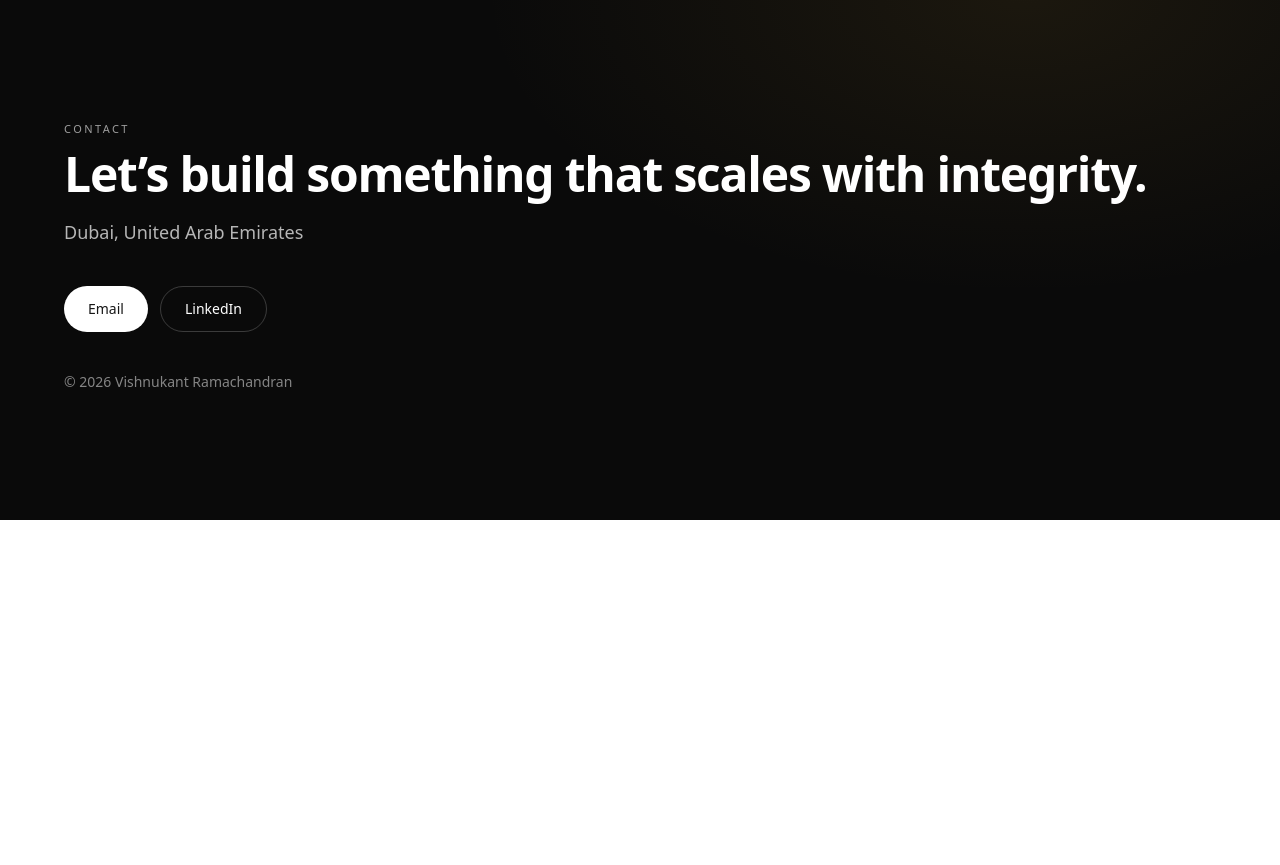
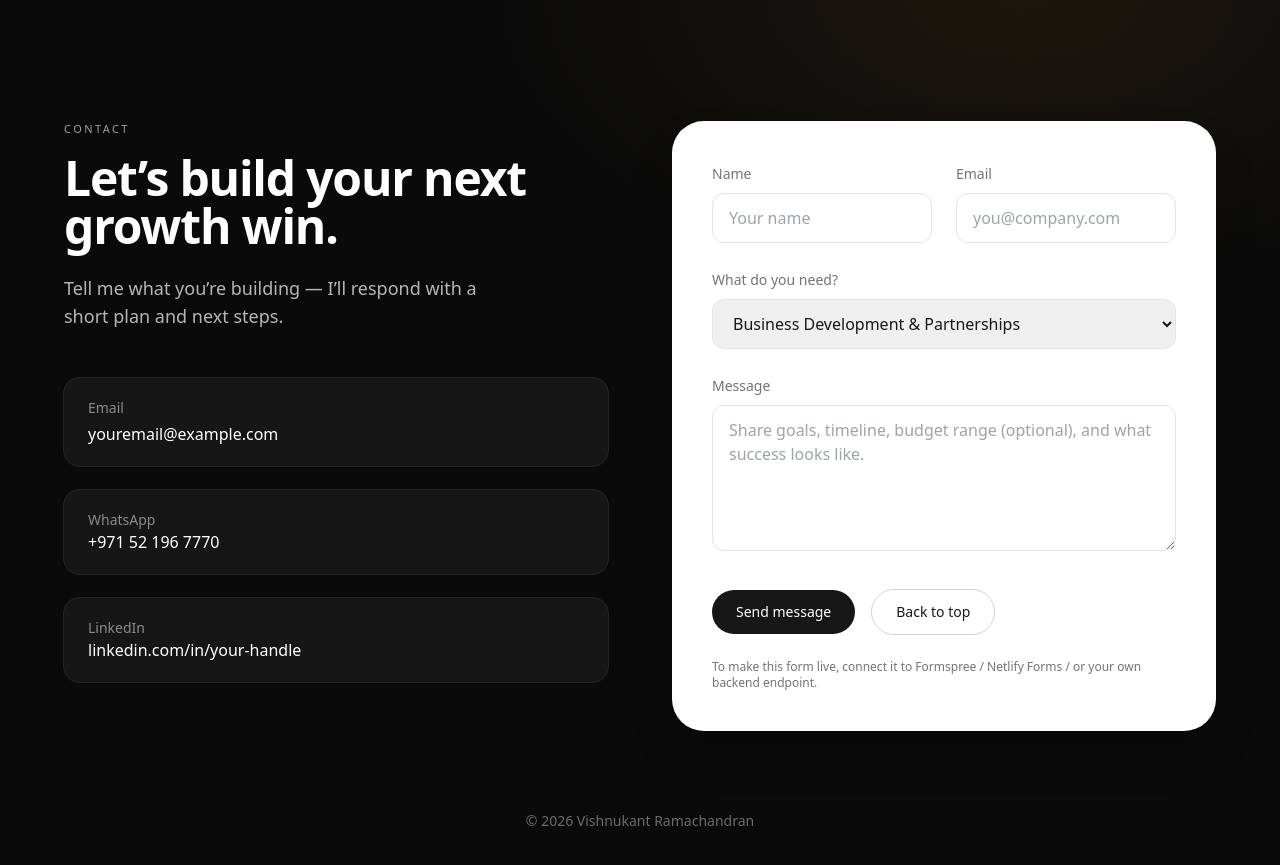
Before and after one commit to vishnukantr/vishnukantr.com, a Next.js app: page / in a window 1280 px wide. Shown: the part 9520-10385 px from the top of the page. Before the commit the page ends 10040 px from the top, so only its background shows below. Built offline with nearby package versions, Linux system fonts and the light colour scheme.

Commit message:
Update page.js

```diff
--- a/app/page.js
+++ b/app/page.js
@@ -646,38 +646,119 @@ className="object-contain opacity-80 group-hover:opacity-100 transition duration
   id="contact"
   className="py-24 md:py-32 bg-neutral-950 text-white px-6 md:px-10 lg:px-14 bg-[radial-gradient(900px_500px_at_80%_0%,rgba(156,122,45,0.12),transparent_60%)]"
 >
-  <div className="mx-auto max-w-6xl">
-    <Reveal>
-      <p className="text-[11px] tracking-[0.22em] uppercase text-white/60">Contact</p>
-      <h2 className="mt-3 text-3xl md:text-5xl font-semibold tracking-tight leading-[1.05]">
-        Let’s build something that scales with integrity.
+  <div className="mx-auto max-w-6xl grid md:grid-cols-2 gap-16 items-start">
+
+    {/* LEFT SIDE */}
+    <div>
+      <p className="text-[11px] tracking-[0.22em] uppercase text-white/60">
+        Contact
+      </p>
+
+      <h2 className="mt-4 text-4xl md:text-5xl font-semibold tracking-tight leading-tight">
+        Let’s build your next growth win.
       </h2>
 
-      <p className="mt-5 text-base md:text-lg text-white/70 max-w-3xl">
-        Dubai, United Arab Emirates
+      <p className="mt-6 text-lg text-white/70 max-w-md">
+        Tell me what you’re building — I’ll respond with a short plan and next steps.
       </p>
 
-      <div className="mt-10 flex flex-col sm:flex-row gap-3">
+      {/* Contact Cards */}
+      <div className="mt-12 space-y-6">
+
+        <div className="rounded-2xl bg-white/5 ring-1 ring-white/10 px-6 py-5">
+          <p className="text-sm text-white/50">Email</p>
+          <p className="mt-1 font-medium">youremail@example.com</p>
+        </div>
+
+        <div className="rounded-2xl bg-white/5 ring-1 ring-white/10 px-6 py-5">
+          <p className="text-sm text-white/50">WhatsApp</p>
+          <a
+            href="https://wa.me/971521967770"
+            className="mt-1 font-medium hover:text-white"
+          >
+            +971 52 196 7770
+          </a>
+        </div>
+
+        <div className="rounded-2xl bg-white/5 ring-1 ring-white/10 px-6 py-5">
+          <p className="text-sm text-white/50">LinkedIn</p>
+          <a
+            href="https://linkedin.com/in/your-handle"
+            target="_blank"
+            rel="noreferrer"
+            className="mt-1 font-medium hover:text-white"
+          >
+            linkedin.com/in/your-handle
+          </a>
+        </div>
+
+      </div>
+    </div>
+
+    {/* RIGHT SIDE — FORM CARD */}
+    <div className="bg-white text-neutral-900 rounded-[32px] p-8 md:p-10 shadow-2xl">
+
+      <div className="grid md:grid-cols-2 gap-6">
+        <div>
+          <label className="text-sm text-neutral-500">Name</label>
+          <input
+            type="text"
+            placeholder="Your name"
+            className="mt-2 w-full rounded-xl border border-neutral-200 px-4 py-3 focus:outline-none focus:ring-2 focus:ring-neutral-900"
+          />
+        </div>
+
+        <div>
+          <label className="text-sm text-neutral-500">Email</label>
+          <input
+            type="email"
+            placeholder="you@company.com"
+            className="mt-2 w-full rounded-xl border border-neutral-200 px-4 py-3 focus:outline-none focus:ring-2 focus:ring-neutral-900"
+          />
+        </div>
+      </div>
+
+      <div className="mt-6">
+        <label className="text-sm text-neutral-500">What do you need?</label>
+        <select className="mt-2 w-full rounded-xl border border-neutral-200 px-4 py-3 focus:outline-none focus:ring-2 focus:ring-neutral-900">
+          <option>Business Development & Partnerships</option>
+          <option>Market Entry Strategy</option>
+          <option>Brand & Growth Strategy</option>
+          <option>Strategic Advisory</option>
+        </select>
+      </div>
+
+      <div className="mt-6">
+        <label className="text-sm text-neutral-500">Message</label>
+        <textarea
+          rows="5"
+          placeholder="Share goals, timeline, budget range (optional), and what success looks like."
+          className="mt-2 w-full rounded-xl border border-neutral-200 px-4 py-3 focus:outline-none focus:ring-2 focus:ring-neutral-900"
+        />
+      </div>
+
+      <div className="mt-8 flex items-center gap-4">
+        <button className="rounded-full bg-neutral-900 px-6 py-3 text-sm font-medium text-white hover:bg-neutral-800 transition">
+          Send message
+        </button>
+
         <a
-          href="mailto:youremail@example.com"
-          className="inline-flex items-center justify-center rounded-full bg-white px-6 py-3 text-sm font-medium text-neutral-900 hover:bg-neutral-100 transition"
+          href="#top"
+          className="rounded-full border border-neutral-300 px-6 py-3 text-sm font-medium hover:bg-neutral-100 transition"
         >
-          Email
-        </a>
-        <a
-          href="https://linkedin.com"
-          target="_blank"
-          rel="noreferrer"
-          className="inline-flex items-center justify-center rounded-full border border-white/20 px-6 py-3 text-sm font-medium text-white hover:bg-white/10 transition"
-        >
-          LinkedIn
+          Back to top
         </a>
       </div>
 
-      <p className="mt-10 text-sm text-white/50">
-        © {new Date().getFullYear()} Vishnukant Ramachandran
+      <p className="mt-6 text-xs text-neutral-500">
+        To make this form live, connect it to Formspree / Netlify Forms / or your own backend endpoint.
       </p>
-    </Reveal>
+
+    </div>
+  </div>
+
+  <div className="mt-20 text-center text-sm text-white/40">
+    © {new Date().getFullYear()} Vishnukant Ramachandran
   </div>
 </section>
     </main>
```
